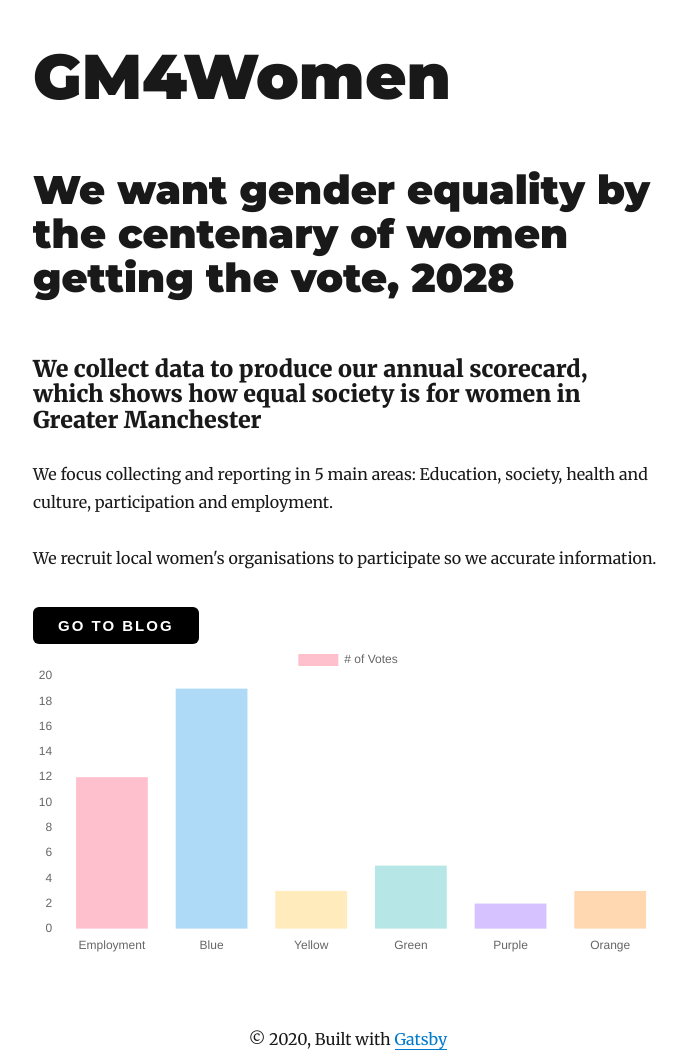
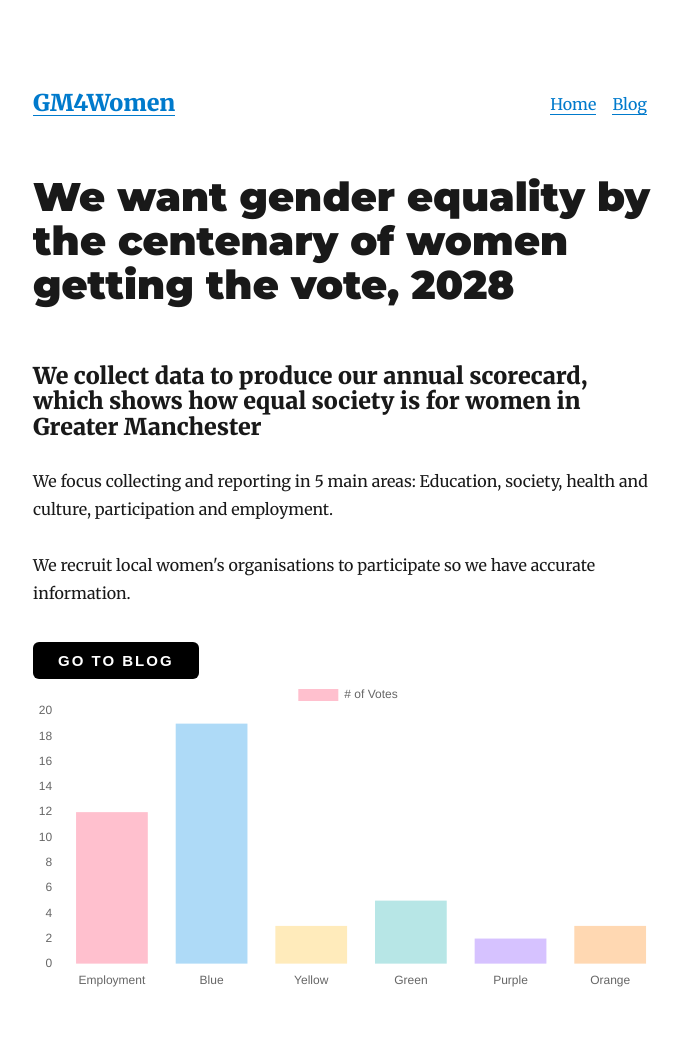
Before and after one commit to agoldstone93/gm4women, a Gatsby site: page / in a window 1280 px wide. Shown: the top 1056 px of the page, without its empty margins (292-978 px from the left). Built offline with nearby package versions, Linux system fonts and the light colour scheme; Gatsby itself is replaced by a stand-in of ours; some packages are replaced by stand-ins of ours.

Commit message:
building out navbar

```diff
--- a/src/components/layout.js
+++ b/src/components/layout.js
@@ -4,72 +4,33 @@ import styled from "styled-components"
 
 import { rhythm, scale } from "../utils/typography"
 
+const ListLink = props => (
+  <li style={{ display: `inline-block`, marginRight: `1rem` }}>
+    <Link to={props.to}>{props.children}</Link>
+  </li>
+)
+
 class Layout extends React.Component {
   render() {
     const { location, title, children } = this.props
-    const rootPath = `${__PATH_PREFIX__}/`
-    const blogPath = `${__PATH_PREFIX__}/blog/`
-    let header
 
-    if (location.pathname === rootPath || location.pathname === blogPath) {
-      header = (
-        <h1
-          style={{
-            ...scale(1.5),
-            marginBottom: rhythm(1.5),
-            marginTop: 0,
-          }}
-        >
-          <Link
-            style={{
-              boxShadow: `none`,
-              textDecoration: `none`,
-              color: `inherit`,
-            }}
-            to={location.pathname === blogPath ? `/blog/` : `/`}
-          >
-            {title}
-          </Link>
-        </h1>
-      )
-    } else {
-      header = (
-        <h3
-          style={{
-            fontFamily: `Montserrat, sans-serif`,
-            marginTop: 0,
-          }}
-        >
-          <Link
-            style={{
-              boxShadow: `none`,
-              textDecoration: `none`,
-              color: `inherit`,
-            }}
-            to={`/blog/`}
-          >
-            {title}
-          </Link>
-        </h3>
-      )
-    }
+
     return (
       <Wrapper>
-        <div
-          style={{
-            marginLeft: `auto`,
-            marginRight: `auto`,
-            maxWidth: rhythm(24),
-            padding: `${rhythm(1.5)} ${rhythm(3 / 4)}`,
-          }}
-        >
-          <header>{header}</header>
+        <div style={{ margin: `3rem auto`, maxWidth: rhythm(24), padding: `${rhythm(1.5)} ${rhythm(3 / 4)}`}}>
+          <header style={{ marginBottom: `1.5rem` }}>
+            <Link to="/" style={{ textShadow: `none`, backgroundImage: `none` }}>
+              <h3 style={{ display: `inline` }}>{title}</h3>
+            </Link>
+            <ul style={{ listStyle: `none`, float: `right` }}>
+              <ListLink to="/">Home</ListLink>
+              <ListLink to="/blog/">Blog</ListLink>
+            </ul>
+          </header>
           <main>{children}</main>
         </div>
         <Footer>
-          © {new Date().getFullYear()}, Built with
-          {` `}
-          <a href="https://www.gatsbyjs.org">Gatsby</a>
+          <small>&copy; {new Date().getFullYear()}, GM4Women. Built by Adam</small>
         </Footer>
       </Wrapper>
     )
--- a/src/pages/index.js
+++ b/src/pages/index.js
@@ -27,7 +27,7 @@ class IndexPage extends React.Component {
         <p>
           We focus collecting and reporting in 5 main areas: Education, society, health and culture, participation and employment.
         </p>
-        <p>We recruit local women's organisations to participate so we accurate information.
+        <p>We recruit local women's organisations to participate so we have accurate information.
         </p>
         <Link to="/blog/">
           <Button marginTop="35px">Go to Blog</Button>
```
